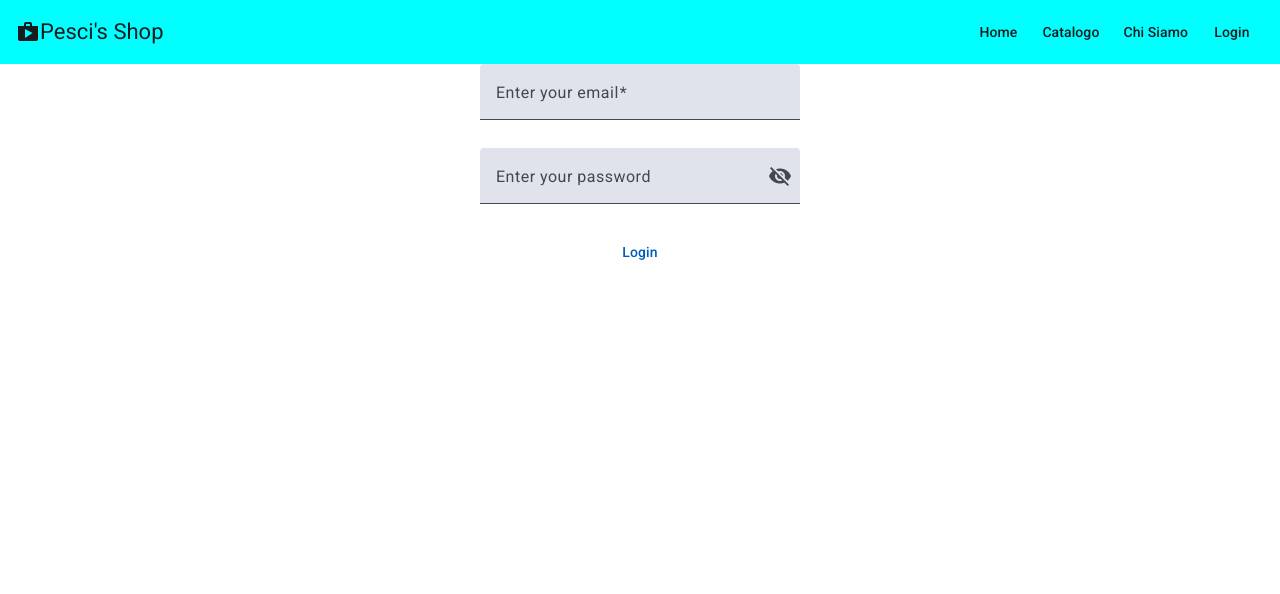
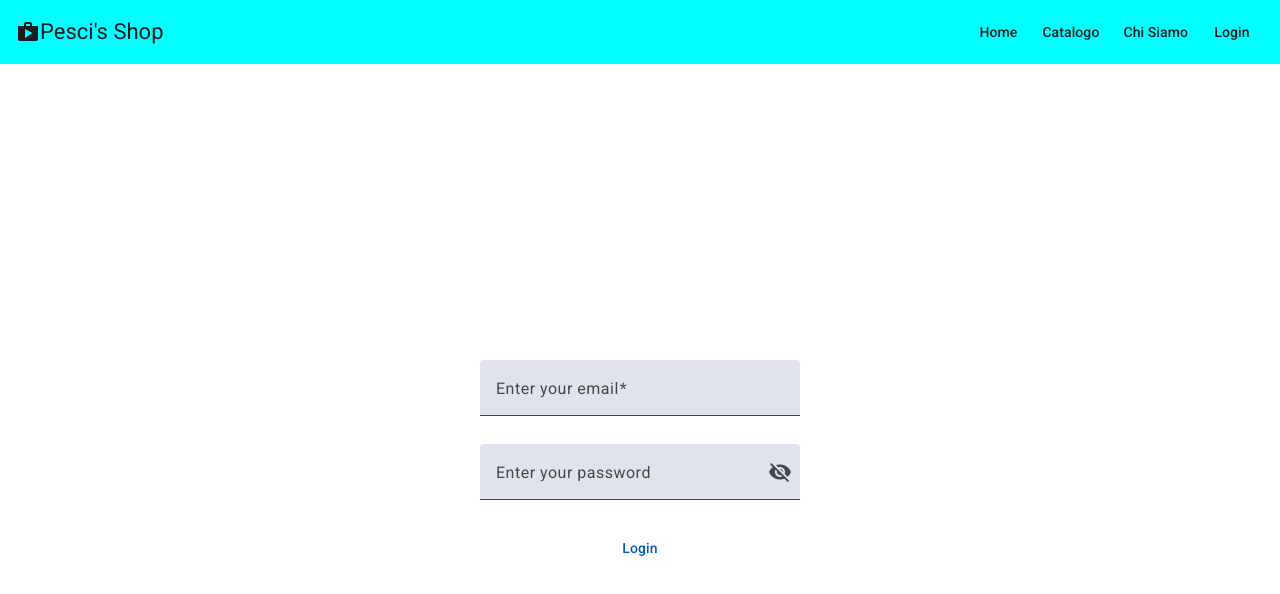
Before and after one commit to Nikorasukun/PesciShop2, an Angular app: page /login in a window 1280 px wide. Shown: the top 594 px of the page. Built offline with nearby package versions, Linux system fonts and the light colour scheme; no server answers.

Commit message:
allineato login al centro

```diff
--- a/src/Components/login/login.component.css
+++ b/src/Components/login/login.component.css
@@ -2,13 +2,14 @@
   display: flex;
   flex-direction: column;  /* stack items vertically */
   align-items: center;     /* center items horizontally */
+  justify-content: center; /* center items vertically */
+  height: 100vh;           /* make container full height of the viewport */
   gap: 8px;                /* add space between items */
 }
 
 .example-container mat-form-field {
   width: 20em;
 }
-
 
 .example-right-align {
   text-align: right;
```
Lines whose indentation alone changed are shown as unchanged.
